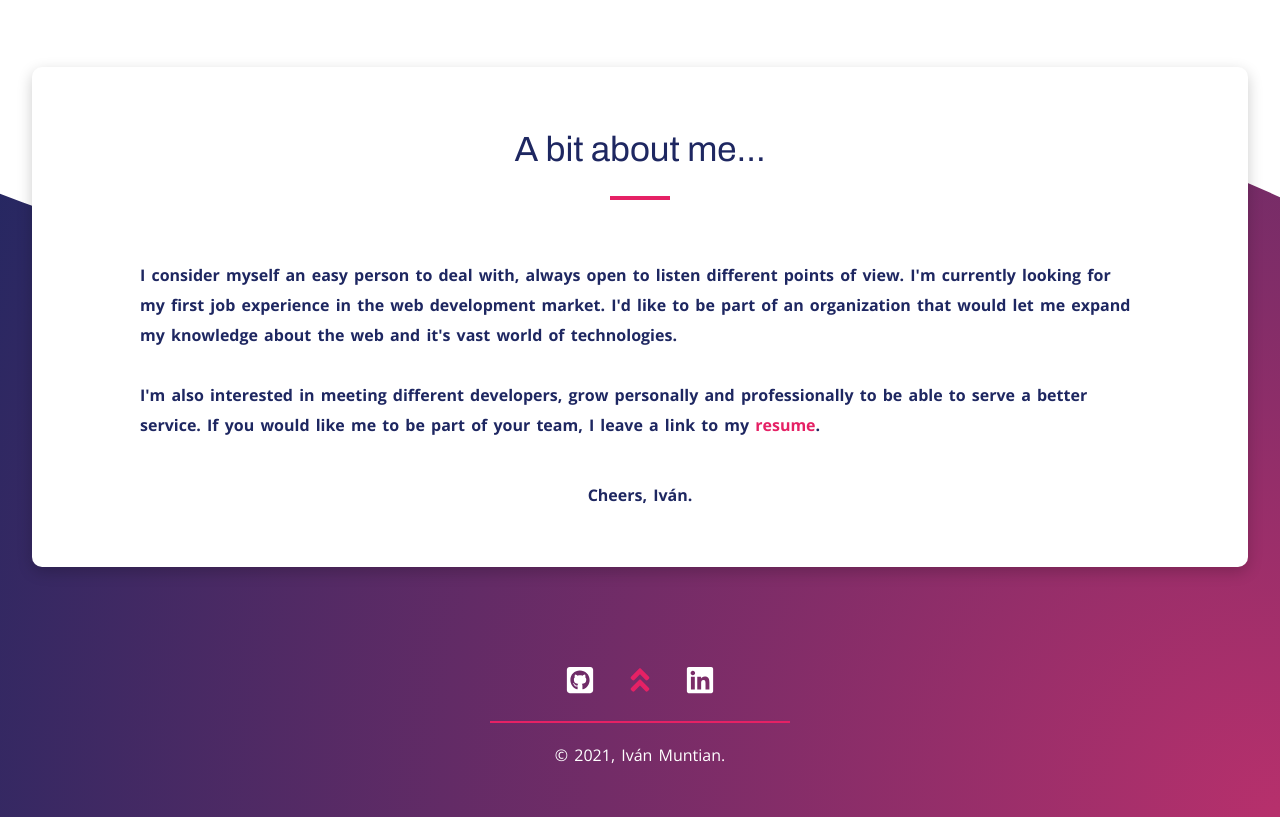
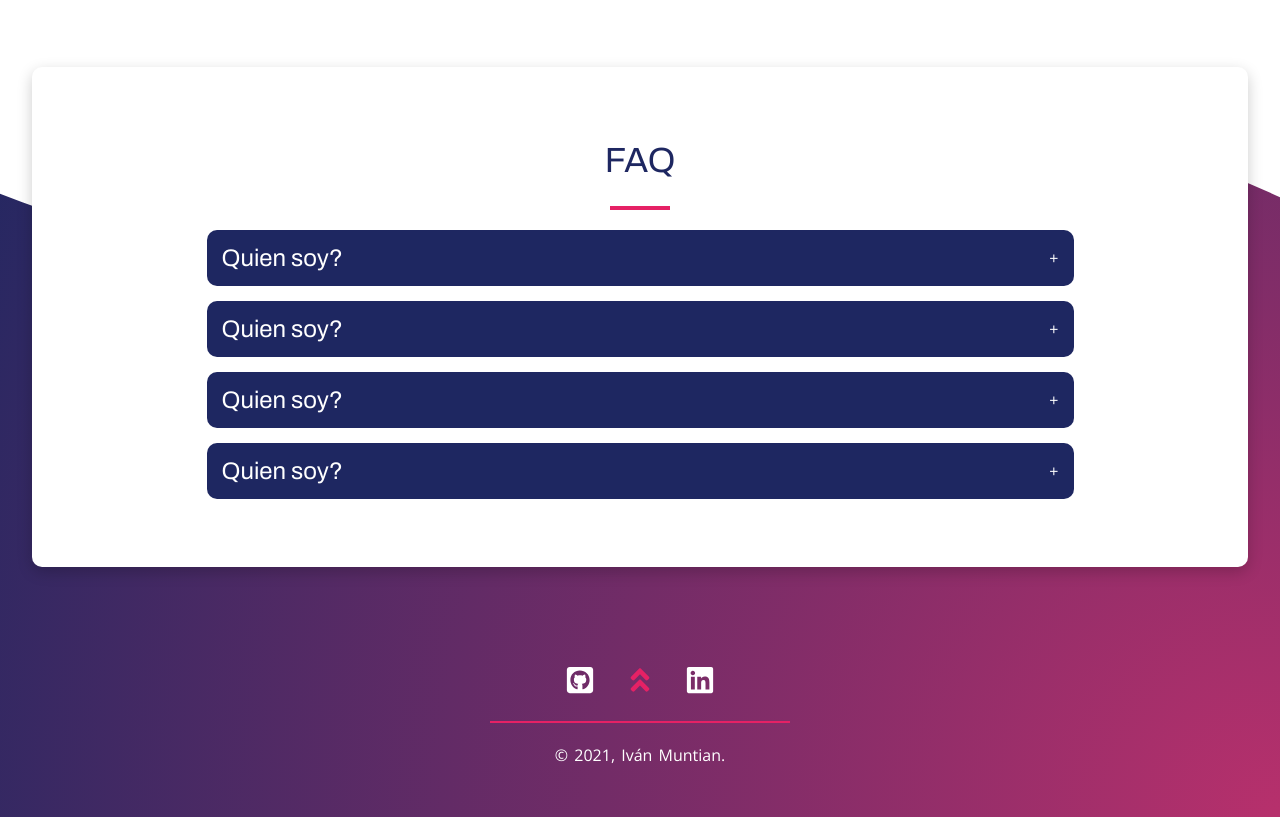
Before and after one commit to ether200/portfolio, a Next.js app: page / in a window 1280 px wide. Shown: the part 3740-4557 px from the top of the page. Built offline with nearby package versions, Linux system fonts and the light colour scheme.

Commit message:
finished first version of accordion

```diff
--- a/components/About/About.scss
+++ b/components/About/About.scss
@@ -56,6 +56,10 @@
       color: $color-primary;
       border-radius: 1rem;
       z-index: 2;
+
+      &__accordionWrapper {
+        width: 75%;
+      }
 
       h1 {
         font-size: 3.5rem;
--- a/components/About/index.js
+++ b/components/About/index.js
@@ -2,8 +2,34 @@ import React from "react";
 import { FaGithubSquare, FaLinkedin, FaAngleDoubleUp } from "react-icons/fa";
 import FadeInWhenVisible from "../../Animation/FadeInWhenVisible";
 import { Link } from "react-scroll";
+import Accordion from "../Accordion";
+
+const questions = [
+  {
+    question: "Quien soy?",
+    content:
+      "Lorem ipsum dolor sit amet consectetur adipisicing elit. Sint, earum cumque. Voluptate dolore voluptatibus sint iusto enim possimus consequatur illo.",
+  },
+  {
+    question: "Quien soy?",
+    content:
+      "Lorem ipsum dolor sit amet consectetur adipisicing elit. Sint, earum cumque. Voluptate dolore voluptatibus sint iusto enim possimus consequatur illo.",
+  },
+  {
+    question: "Quien soy?",
+    content:
+      "Lorem ipsum dolor sit amet consectetur adipisicing elit. Sint, earum cumque. Voluptate dolore voluptatibus sint iusto enim possimus consequatur illo.",
+  },
+  {
+    question: "Quien soy?",
+    content:
+      "Lorem ipsum dolor sit amet consectetur adipisicing elit. Sint, earum cumque. Voluptate dolore voluptatibus sint iusto enim possimus consequatur illo.",
+  },
+];
 
 const About = ({ text }) => {
+  const [selected, setSelected] = React.useState(false);
+
   return (
     <div className="about" id="about">
       <div className="about__wave">
@@ -21,16 +47,20 @@ const About = ({ text }) => {
       </div>
       <div className="about__center">
         <FadeInWhenVisible divClass="about__center__text" fadeFrom="top">
-          <h1>{text.aboutTitle}</h1>
+          <h1>FAQ</h1>
           <div className="about__center__text--underline"></div>
-          <div
-            className="about__center__text__content"
-            dangerouslySetInnerHTML={{ __html: text.aboutDescription }}
-          />
-          <div
-            className="about__center__text__content"
-            dangerouslySetInnerHTML={{ __html: text.aboutSalute }}
-          />
+          <div className="about__center__text__accordionWrapper">
+            {questions.map((q, i) => (
+              <Accordion
+                key={i}
+                index={i}
+                selected={selected}
+                setSelected={setSelected}
+                question={q.question}
+                content={q.content}
+              />
+            ))}
+          </div>
         </FadeInWhenVisible>
       </div>
       <footer className="about__center__footer">
--- /dev/null
+++ b/components/Accordion/Accordion.scss
@@ -0,0 +1,30 @@
+.questionContainer {
+  background-color: $color-primary;
+  color: white;
+  cursor: pointer;
+  padding: 1rem 1.5rem;
+  width: 100%;
+  border-radius: 10px;
+  display: flex;
+  justify-content: space-between;
+  align-items: center;
+
+  &:not(:last-of-type) {
+    margin-bottom: 1.5rem;
+  }
+
+  &:not(:first-of-type) {
+    margin-top: 1.5rem;
+  }
+}
+
+.contentContainer {
+  overflow: hidden;
+
+  &__content {
+    padding: 0 2rem;
+    transform-origin: top center;
+    color: $color-primary;
+    text-align: center;
+  }
+}
--- /dev/null
+++ b/components/Accordion/index.js
@@ -0,0 +1,46 @@
+import React from "react";
+import { motion, AnimatePresence } from "framer-motion";
+
+const Accordion = ({ index, selected, setSelected, question, content }) => {
+  const isOpen = index === selected;
+
+  return (
+    <>
+      <motion.div
+        initial={false}
+        animate={{ backgroundColor: isOpen ? "#b7306c" : "#1e2761" }}
+        onClick={() => setSelected(isOpen ? false : index)}
+        className="questionContainer"
+      >
+        <h2>{question}</h2>
+        {isOpen ? <span>-</span> : <span>+</span>}
+      </motion.div>
+      <AnimatePresence initial={false}>
+        {isOpen && (
+          <motion.div
+            className="contentContainer"
+            key="content"
+            initial="collapsed"
+            animate="open"
+            exit="collapsed"
+            variants={{
+              open: { opacity: 1, height: "auto" },
+              collapsed: { opacity: 0, height: 0 },
+            }}
+            transition={{ duration: 0.8, ease: [0.04, 0.62, 0.23, 0.98] }}
+          >
+            <motion.div
+              variants={{ collapsed: { scale: 0.8 }, open: { scale: 1 } }}
+              transition={{ duration: 0.8 }}
+              className="contentContainer__content"
+            >
+              <p>{content}</p>
+            </motion.div>
+          </motion.div>
+        )}
+      </AnimatePresence>
+    </>
+  );
+};
+
+export default Accordion;
--- a/styles/index.scss
+++ b/styles/index.scss
@@ -5,3 +5,4 @@
 @import "../components/Hero/Hero.scss";
 @import "../components/Projects/Projects.scss";
 @import "../components/About/About.scss";
+@import "../components/Accordion/Accordion.scss";
```
